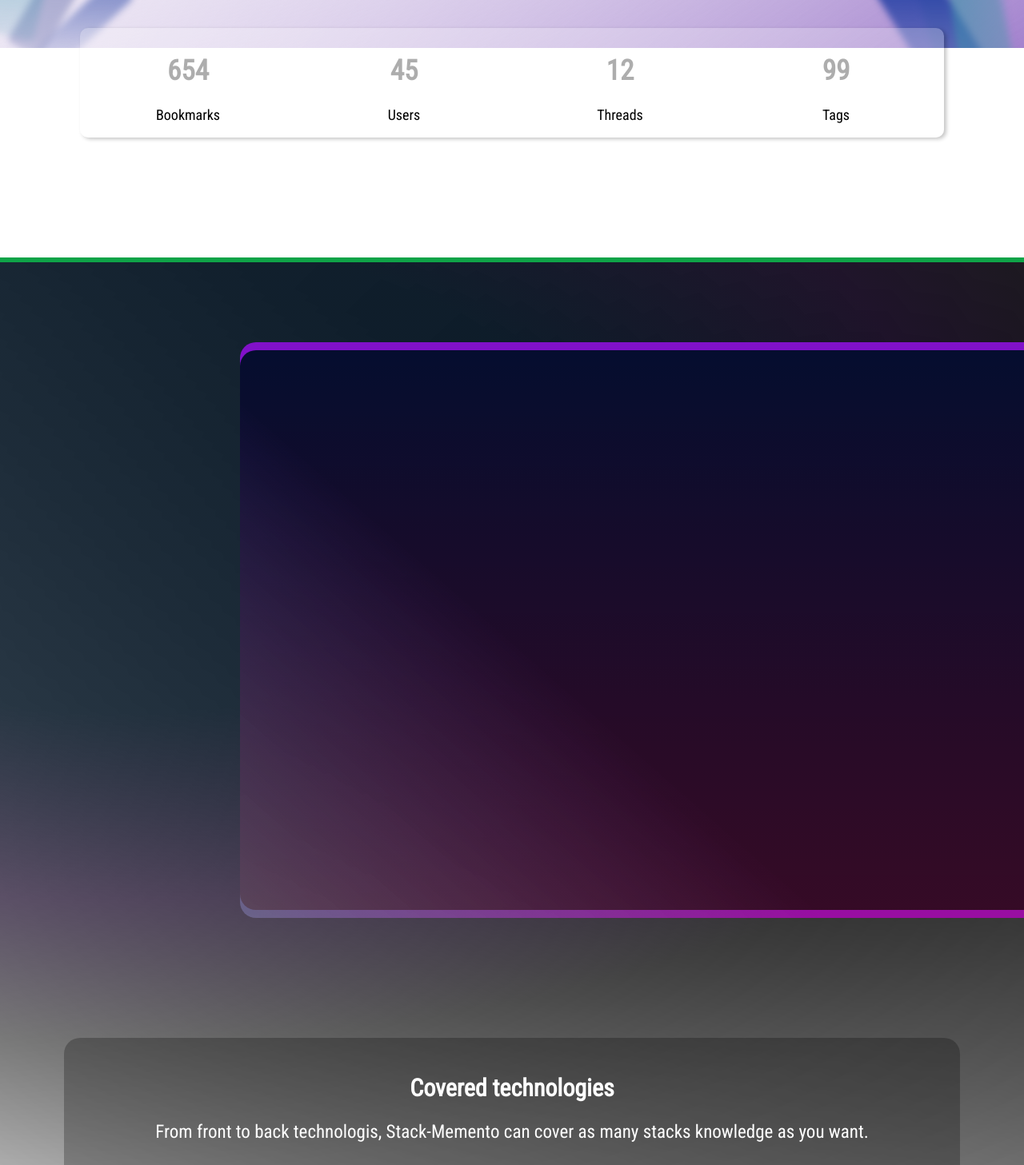
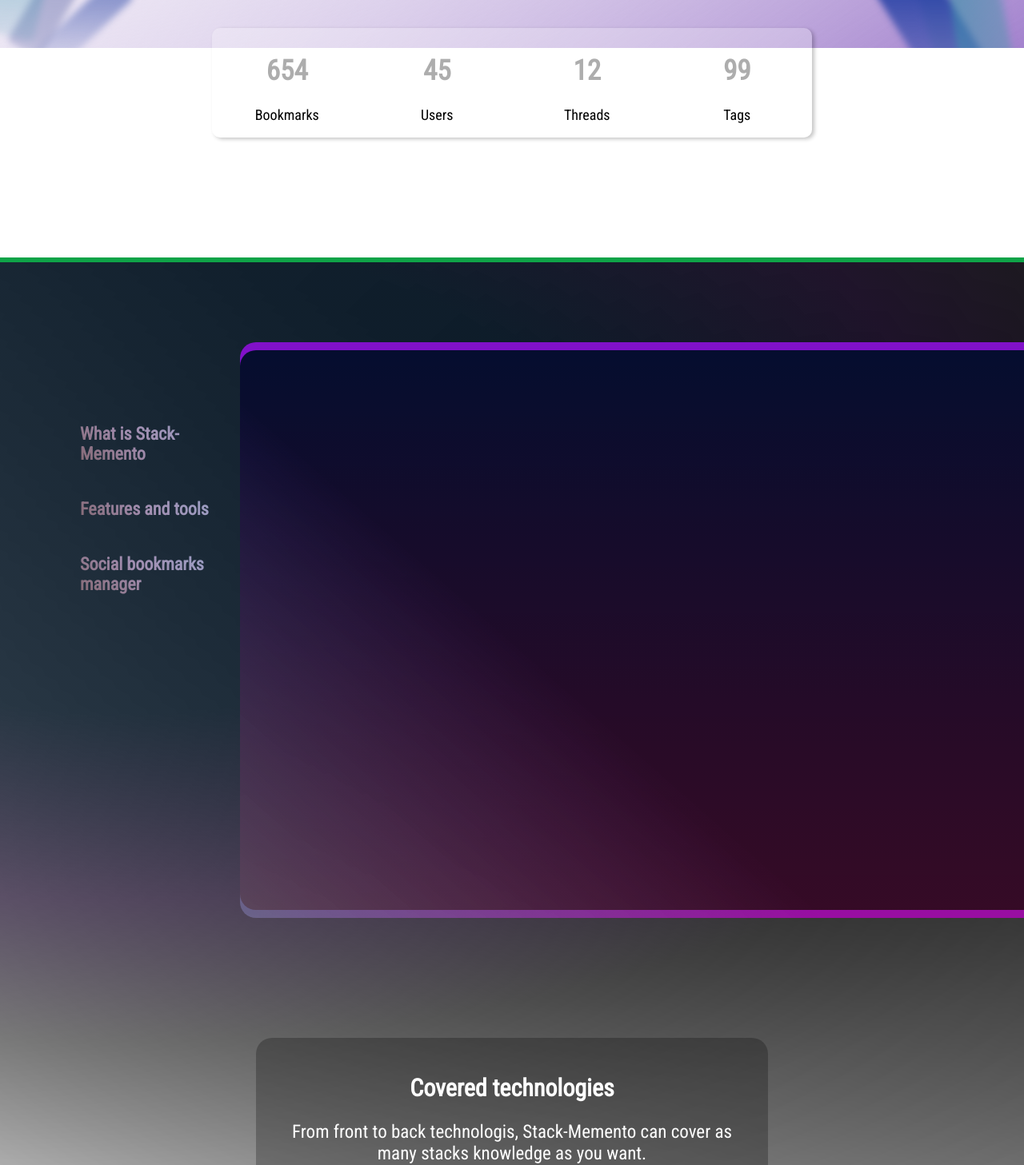
Before and after one commit to k-n-stack/stack-memento-ui-mobile-first, a React (Create React App) app: page / in a window 1280 px wide. Shown: the part 740-2197 px from the top of the page at 80% size. Built offline with nearby package versions, Linux system fonts and the light colour scheme.

Commit message:
finish first version of Homepage

```diff
--- a/src/Views/Homepage.css
+++ b/src/Views/Homepage.css
@@ -5,14 +5,14 @@
 
 .introduction-container {
   text-align: center;
-  margin-top: 50px;
+  margin-top: 90px;
 }
 
 .introduction-header {
   margin: 0px 20px;
 }
 
-.stats {
+.stats-container {
   display: flex;
   flex-wrap: wrap;
   justify-content: space-around;
@@ -20,7 +20,7 @@
   margin-bottom: 150px;
 }
 
-.stats > div {
+.stats-container > div {
   margin-top: 10px;
   background-color: white;
   width: 45vw;
@@ -48,6 +48,10 @@
     width: 100%;
     height: 1500px;
     background: radial-gradient(155.46% 45.55% at 11.9% 11.82%, rgba(0, 23, 44, 0.63) 28.44%, rgba(27, 0, 54, 0.42) 50.82%, rgba(0, 0, 0, 0.26) 67.67%, rgba(0, 0, 0, 0.1) 82.15%, rgba(0, 0, 0, 0) 99.32%), radial-gradient(161.87% 61.87% at 84.37% 15.47%, rgba(0, 0, 0, 0.7) 0%, rgba(0, 0, 0, 0) 100%), linear-gradient(204.72deg, rgba(0, 0, 0, 0.7) 15.76%, rgba(0, 0, 0, 0) 66.88%);
+}
+
+.features-carousel-selection-desk {
+  display: none;
 }
 
 .features-carousel-selection-hooked {
@@ -83,6 +87,12 @@
   flex-grow: 1;
   border-radius: 20px;
   background: linear-gradient(0deg, rgba(255, 0, 0, 0.2) -1.85%, rgba(215, 0, 0, 0.16875) 30.64%, rgba(0, 0, 0, 0) 101.62%), linear-gradient(221.42deg, #040d2f 59.99%, rgba(29, 93, 112, 0.65) 104.23%);
+}
+
+.technologies {
+  display: flex;
+  flex-direction: column;
+  align-items: center;
 }
 
 .technologies-header {
@@ -209,7 +219,20 @@
   }
   @media screen and (min-width: 950px) {
     .features-carousel-selection-desk {
+      margin-top: 180px;
       width: 300px;
+      display: flex;
+      flex-direction: column;
+      align-items: flex-end;
+    }
+
+    .features-carousel-selection-desk > p {
+      background-image: linear-gradient(45deg, rgba(255, 0, 0, 0.2) -1.85%, rgba(215, 0, 0, 0.16875) 30.64%, rgba(199, 199, 199, 0) 101.62%), linear-gradient(221.42deg, #99a6ce 59.99%, rgba(136, 173, 184, 0.65) 104.23%);
+      background-clip: text;
+      -webkit-text-fill-color: transparent;
+      font-size: 22px;
+      font-weight: bold;
+      width: 200px;
     }
 
     .features-container{
@@ -274,22 +297,22 @@
     font-size: 30px;
   }
 
-  .stats {
+  .stats-container {
     margin-top: 80px;
     margin-right: 10px;
     margin-left: 10px;
     flex-wrap: nowrap;
-    background-color: rgba(255, 255, 255, 0.8);
+    background-color: rgba(255, 255, 255, 0.6);
     box-shadow: 3px 2px 5px rgba(0, 0, 0, 0.233);
     border-radius: 10px;
   }
 
-  .stats > div {
+  .stats-container > div {
     background-color: transparent;
     box-shadow: none;
   }
 
-  .stats > div > h1 {
+  .stats-container > div > h1 {
     font-size: 25px;
   }
 
@@ -320,8 +343,15 @@
     margin-left: -100px;
   }
 
+  .monitor {
+    display: flex;
+    flex-direction: column;
+    align-items: center;
+  }
+
   .monitor-illustration {
-    margin: 0px 30px;
+    margin: 0px;
+    width: 310px;
     height: auto;
     float: none;
   }
@@ -345,6 +375,20 @@
   }
 }
 
+@media screen and (min-width: 500px) {
+  .stats-container {
+    margin-right: 50px;
+    margin-left: 50px;
+  }
+}
+
+@media screen and (min-width: 670px) {
+  .stats-container {
+    margin-right: 100px;
+    margin-left: 100px;
+  }
+}
+
 @media screen and (min-width: 550px) {
   .introduction-header {
     font-size: 40px;
@@ -363,12 +407,22 @@
     font-size: 23px;
   }
 
+  .technologies-header {
+    margin: 150px 0px 0px 0px;
+    width: 400px;
+    text-align: center;
+  }
+
   .smartphone-illustration {
     margin-right: 50px;
   }
 
   .smartphone-text {
     margin-right: 50px;
+  }
+
+  .monitor-illustration {
+    width: 450px;
   }
 
   .monitor-text {
@@ -399,23 +453,26 @@
     height: 2300px;
   }
 
+  .technologies-header {
+    width: 600px;
+  }
+
   @media (orientation: landscape) {
-    .stats {
+    .stats-container {
       margin: 100px 100px 150px 100px;
       background-color: rgba(255, 255, 255, 0.25);
     }
 
-    .stats > div > h1 {
+    .stats-container > div > h1 {
       font-size: 28px;
       color: rgb(173, 173, 173);
     }
-    .stats > div > p {
+    .stats-container > div > p {
       font-size: 18px;
     }
 
     .technologies-header {
       margin: 150px 80px 0px 80px;
-      text-align: center;
     }
 
     .footer {
@@ -424,9 +481,51 @@
   }
 }
 
+@media screen and (min-width: 800px) {
+  .monitor-illustration {
+    width: 500px;
+  }
+
+  .medias {
+    align-items: center;
+  }
+
+  .smartphone {
+    color: white;
+    margin: 200px 100px 100px 100px;
+    font-size: 17px;
+    display: flex;
+  }
+
+  .smartphone-illustration {
+    width: 300px;
+    float: none;
+    margin: 0px;
+    flex-shrink: 0;
+  }
+
+  .smartphone-text {
+    margin: 40px 0px 0px 30px;
+  }
+}
+
 @media screen and (min-width: 950px) {
-  .background-dark-container::after {
-    top: 0px;
+  .stats {
+    display: flex;
+    flex-direction: column;
+    align-items: center;
+  }
+
+  .stats-container {
+    margin-left: 0px;
+    margin-right: 0px;
+    width: 750px;
+  }
+
+  .monitor-text {
+    margin-right: 0px;
+    margin-left: 0px;
+    width: 600px;
   }
 
   @media (orientation: landscape) {
@@ -462,8 +561,12 @@
       text-align: left;
     }
 
-    .stats > div > h1 {
+    .stats-container > div > h1 {
       font-size: 35px;
+    }
+
+    .background-dark-container::after {
+      top: 0px;
     }
 
     .features {
@@ -478,6 +581,16 @@
   .introduction {
     padding: 0px 150px;
   }
+
+  .smartphone {
+    margin: 200px 300px 100px 300px;
+  }
+}
+
+@media screen and (min-width: 1200px) {
+  .monitor-illustration {
+    width: 600px;
+  }
 }
 
 @media screen and (min-width: 1450px) and (orientation: landscape) {
@@ -485,4 +598,9 @@
     padding: 0px 300px;
   }
 
+  .smartphone {
+    color: white;
+    margin: 200px 0px 100px 0px;
+    width: 840px;
+  }
 }
--- a/src/Views/Homepage.js
+++ b/src/Views/Homepage.js
@@ -38,10 +38,12 @@
         </div>
 
         <div className="stats">
-          <div><h1>654</h1><p>Bookmarks</p></div>
-          <div><h1>45</h1><p>Users</p></div>
-          <div><h1>12</h1><p>Threads</p></div>
-          <div><h1>99</h1><p>Tags</p></div>
+          <div className="stats-container">
+            <div><h1>654</h1><p>Bookmarks</p></div>
+            <div><h1>45</h1><p>Users</p></div>
+            <div><h1>12</h1><p>Threads</p></div>
+            <div><h1>99</h1><p>Tags</p></div>
+          </div>
         </div>
 
         <>
@@ -51,7 +53,11 @@
         </>
 
         <div className="features">
-          <div className="features-carousel-selection-desk"></div>
+          <div className="features-carousel-selection-desk">
+            <p>What is Stack-Memento</p>
+            <p>Features and tools</p>
+            <p>Social bookmarks manager</p>
+          </div>
           <div className="features-container">
             {/* black window */}
             <div className="features-carousel">
```
Also changed, not shown: src/Views/Global.js (added).
